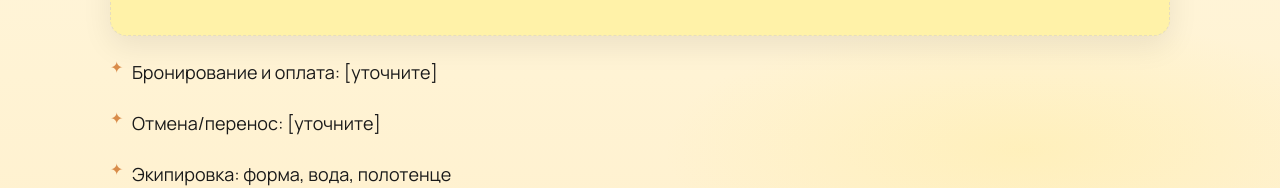
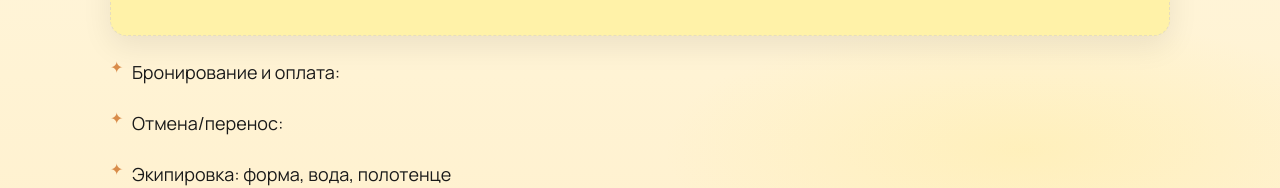
Before and after one commit to lizaaask/vzlet1, a plain HTML site: page index.html in a window 1280 px wide. Shown: the part 2206-2394 px from the top of the page. Drawn offline with Linux system fonts and the light colour scheme; a web font is replaced by a local one.

Commit message:
Update index.html

```diff
--- a/index.html
+++ b/index.html
@@ -84,7 +84,7 @@
       </div>
       <div class="hero-card i-reveal tilt glow-ring">
 
-        <img src="assets/trainer.jpg" alt="Тренер Надира Закировна" class="hero-img">
+        <img <img src="assets/trainer.jpg" alt="Тренер Надира Закировна"> class="hero-img">
       </div>
     </div>
   </section>
@@ -177,8 +177,8 @@
         <p>Исключение — <b>болезнь</b>, при предоставлении <b>справки</b>.</p>
       </div>
       <ul class="rules-list star-list">
-        <li>Бронирование и оплата: [уточните]</li>
-        <li>Отмена/перенос: [уточните]</li>
+        <li>Бронирование и оплата:</li>
+        <li>Отмена/перенос:</li>
         <li>Экипировка: форма, вода, полотенце</li>
         <li>Безопасность: разогрев перед занятием</li>
       </ul>
```
